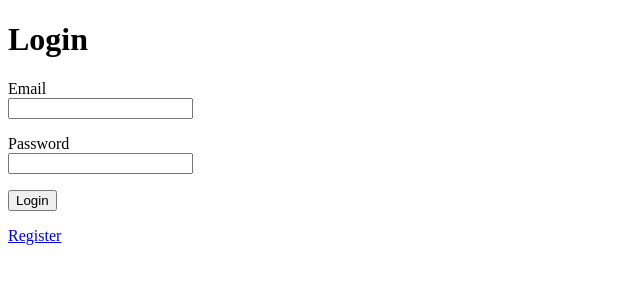
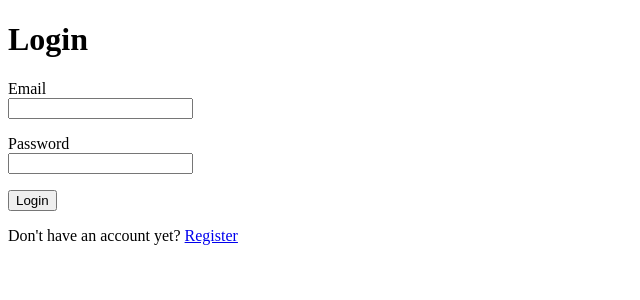
Before and after one commit to ndayishimiyeeric/personalizedSearch, a Flask app: page /login in a window 1280 px wide. Shown: the top 300 px of the page, without its empty margins (0-640 px from the left). Run offline with Flask 2, Linux system fonts and the light colour scheme; parts of the project's set-up code (start-up, migrations or seed data) failed here and were passed over.

Commit message:
add login/register links

```diff
--- a/templates/login.html
+++ b/templates/login.html
@@ -32,8 +32,6 @@
         </p>
         <p>{{ form.submit() }}</p>
     </form>
-    <p>
-        <a href="{{ url_for('register') }}">Register</a>
-    </p>
+    <p> Don't have an account yet? <a href="{{ url_for('register') }}">Register</a></p>
 </body>
 </html>
--- a/templates/register.html
+++ b/templates/register.html
@@ -45,5 +45,6 @@
         </p>
         <p>{{ form.submit() }}</p>
     </form>
+    <p> Already have an account? <a href="{{ url_for('login') }}">Login</a></p>
 </body>
 </html>
```
